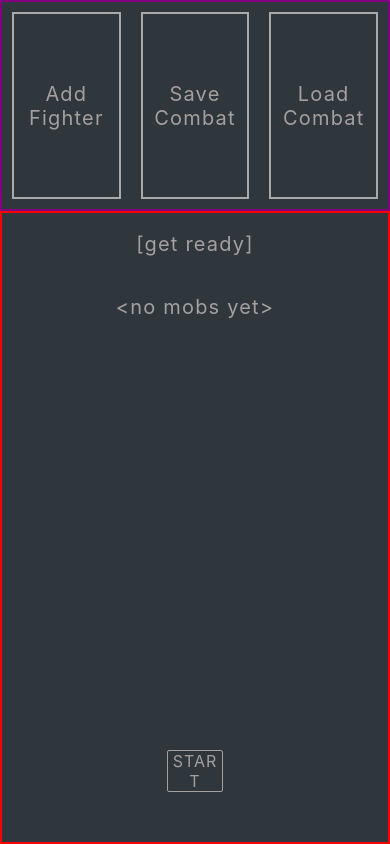
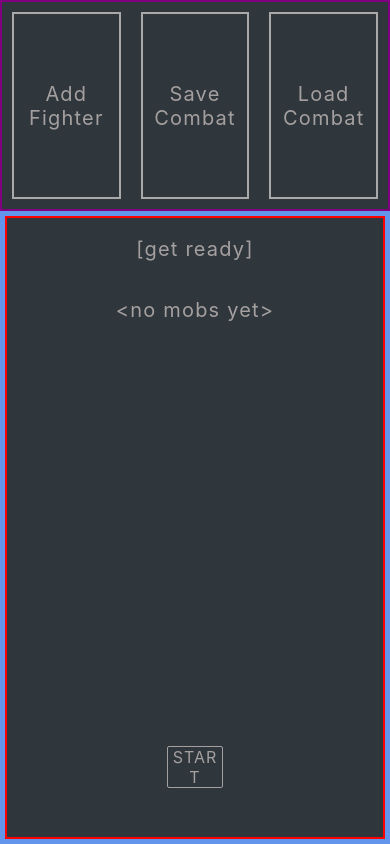
Before and after one commit to applied-sorcery/dnd-init-tracker, a React Native app: screen /Info in a window 390 px wide. Built offline with nearby package versions, Linux system fonts and the light colour scheme.

Commit message:
rename 'control' buttons and styles in combat view

```diff
--- a/Style.js
+++ b/Style.js
@@ -83,7 +83,7 @@ const Styles = StyleSheet.create({
     // borderWidth: 2,
     // borderColor: "cornflowerblue",
   },
-  addFighterButton: {
+  controlButton: {
     flex: 1,
     alignItems: "center",
     justifyContent: "center",
--- a/src/components/CombatView.js
+++ b/src/components/CombatView.js
@@ -35,12 +35,13 @@ const CombatView = () => {
   //   },
   // ]
 
-  const [fighters, setFighters] = useState([
-    // { id: "1", name: "tim", initScore: 2 },
-    // { id: "2", name: "katie", initScore: 20 },
-    // { id: "3", name: "todd", initScore: 19 },
-    // { id: "4", name: "sarah", initScore: 13 },
-  ]);
+  const [fighters, setFighters] = useState([]);
+  // [
+  // { id: "1", name: "tim", initScore: 2 },
+  // { id: "2", name: "katie", initScore: 20 },
+  // { id: "3", name: "todd", initScore: 19 },
+  // { id: "4", name: "sarah", initScore: 13 },
+  // ]
 
   //some dummy data: when this array is uncommented, there are 4 currently added/ready fighters, they should be displayed
   //if this array is commented out, there are no loaded fighters and the plus sign to add fighters is front and center
@@ -92,7 +93,7 @@ const CombatView = () => {
 
   const onSaveCombatPress = () => {};
 
-  const onPlusIconPress = () => {};
+  const onAddFighterPress = () => {};
 
   const onStartPress = () => {
     setWhoseTurn(0);
@@ -215,23 +216,30 @@ const CombatView = () => {
     <View style={Styles.container}>
       <View style={Styles.someOptionsRow}>
         {/* save, load, add buttons goes here */}
-        <View style={Styles.addFighterButton}>
-          <TouchableOpacity onPress={onPlusIconPress}>
+        <View style={Styles.controlButton}>
+          <TouchableOpacity onPress={onAddFighterPress}>
             <Text style={Styles.defaultText}>Add Fighter</Text>
           </TouchableOpacity>
         </View>
-        <View style={Styles.addFighterButton}>
-          <TouchableOpacity onPress={onPlusIconPress}>
+        <View style={Styles.controlButton}>
+          <TouchableOpacity onPress={onSaveCombatPress}>
             <Text style={Styles.defaultText}>Save Combat</Text>
           </TouchableOpacity>
         </View>
-        <View style={Styles.addFighterButton}>
-          <TouchableOpacity onPress={onPlusIconPress}>
+        <View style={Styles.controlButton}>
+          <TouchableOpacity onPress={onLoadCombatPress}>
             <Text style={Styles.defaultText}>Load Combat</Text>
           </TouchableOpacity>
         </View>
       </View>
-      <View style={{ flex: 1, minHeight: "75%" }}>
+      <View
+        style={{
+          flex: 1,
+          minHeight: "75%",
+          borderWidth: 5,
+          borderColor: "cornflowerblue",
+        }}
+      >
         {preBattle && <PreBattleView />}
         {duringBattle && <DuringBattleView />}
       </View>
```
